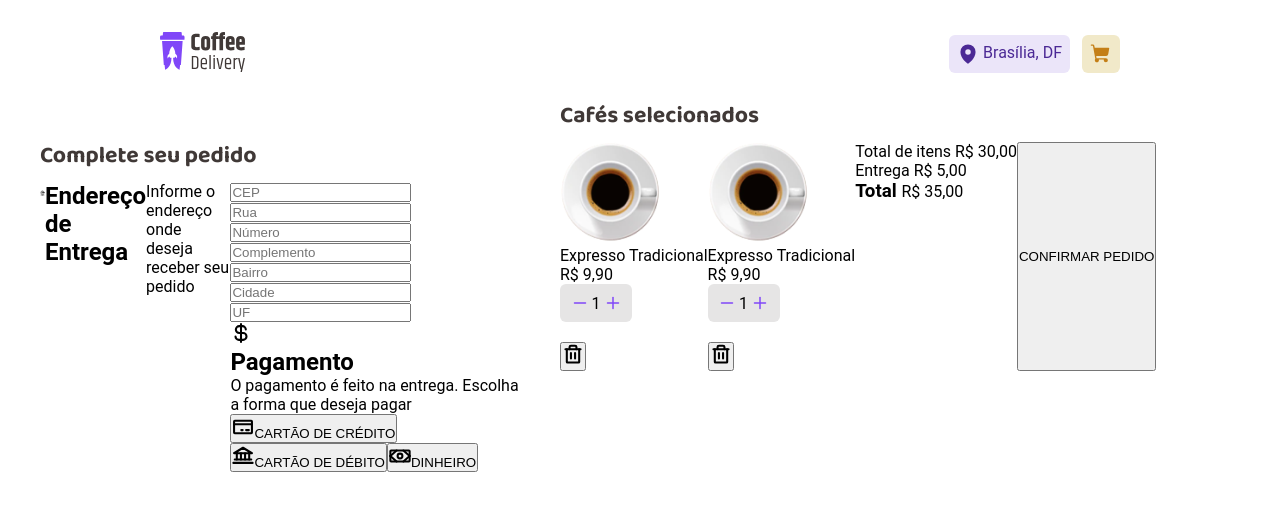
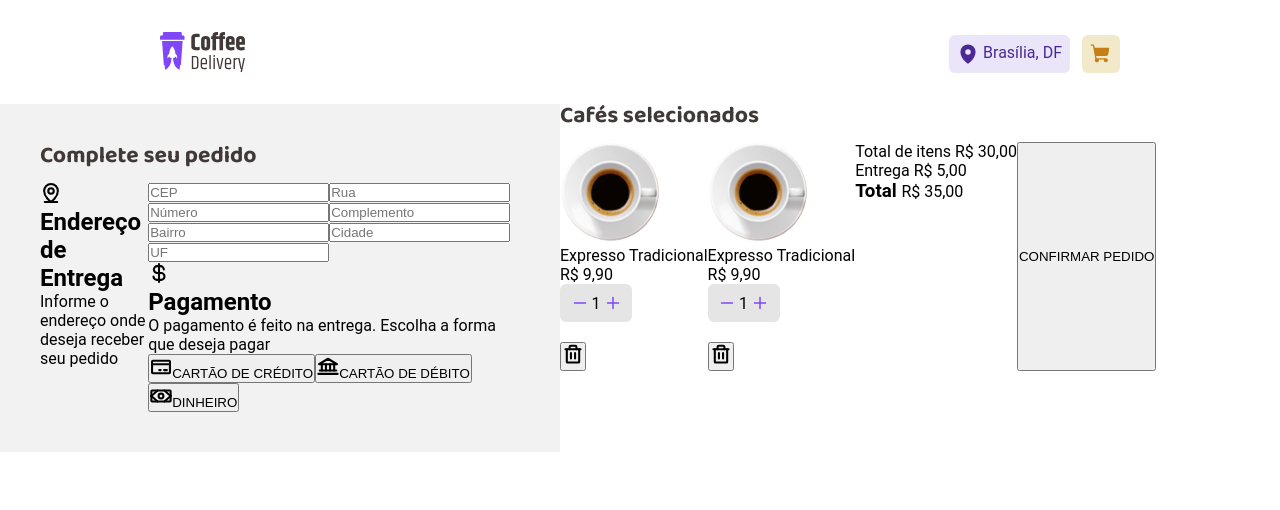
Before and after one commit to marcelovdsm/project-coffe-shop, a React (Vite) app in the folder coffe-shop/: page /cart in a window 1280 px wide. Shown: the top 510 px of the page. Built offline with nearby package versions, Linux system fonts and the light colour scheme.

Commit message:
Cart css

```diff
--- a/coffe-shop/src/Pages/Cart/index.tsx
+++ b/coffe-shop/src/Pages/Cart/index.tsx
@@ -25,9 +25,11 @@ export const Cart = () => {
         <RequestComponent>
           <Title>Complete seu pedido</Title>
           <MainComponent>
-            <MapPinLine size={22} weight="bold" />
-            <h2>Endereço de Entrega</h2>
-            <p>Informe o endereço onde deseja receber seu pedido</p>
+            <article>
+              <MapPinLine size={22} weight="bold" />
+              <h2>Endereço de Entrega</h2>
+              <p>Informe o endereço onde deseja receber seu pedido</p>
+            </article>
             <form action="">
               <input
                 type="text"
--- a/coffe-shop/src/Pages/Cart/styles.ts
+++ b/coffe-shop/src/Pages/Cart/styles.ts
@@ -29,9 +29,9 @@ export const LeftBoxComponent = styled.div`
   align-self: stretch;
   max-width: 35rem;
   max-height: 18.3rem;
-  padding: 2.5rem;
 `
 
 export const RequestComponent = styled.div`
-
+  background-color: ${(props) => props.theme.baseCard};
+  padding: 2.5rem;
 `
```
